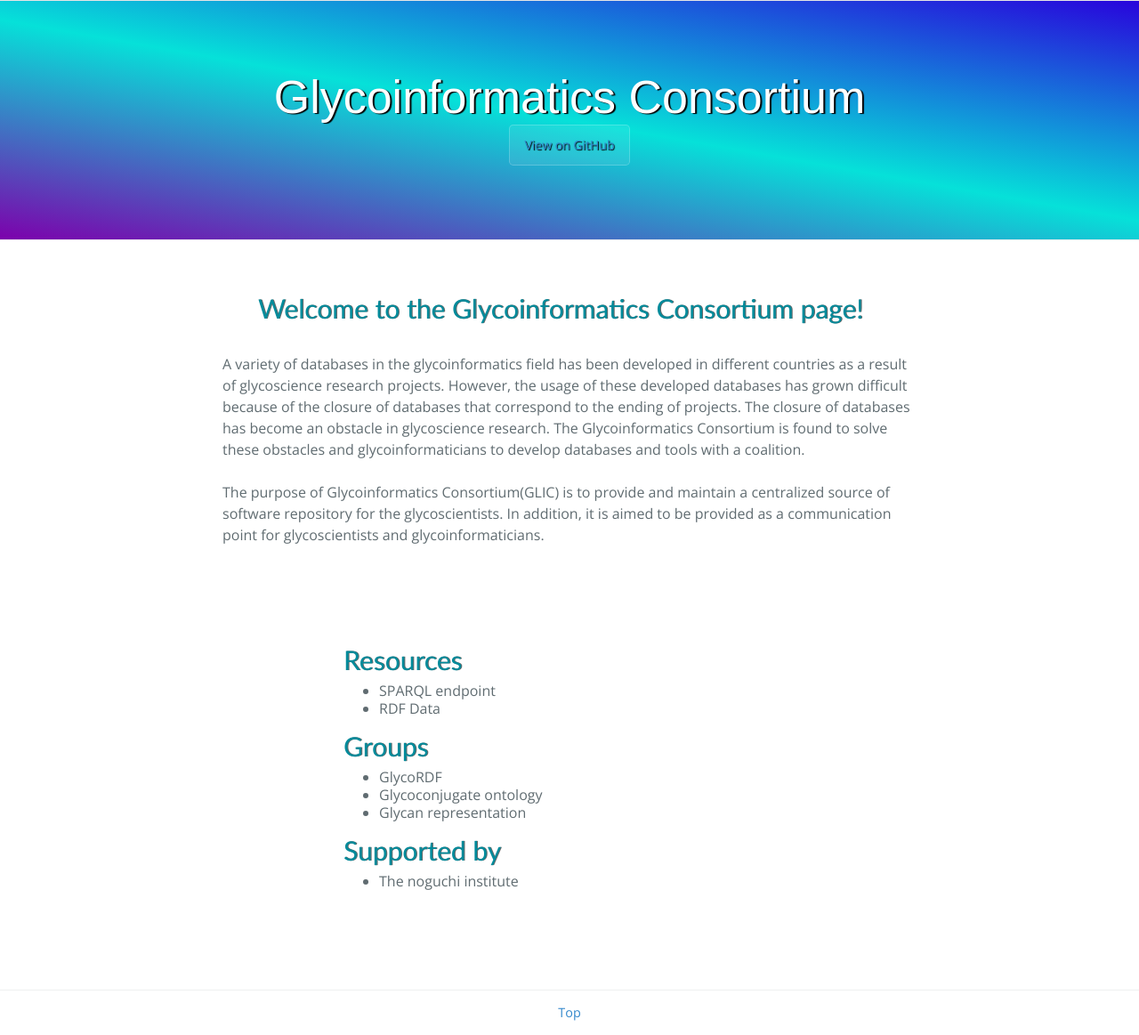
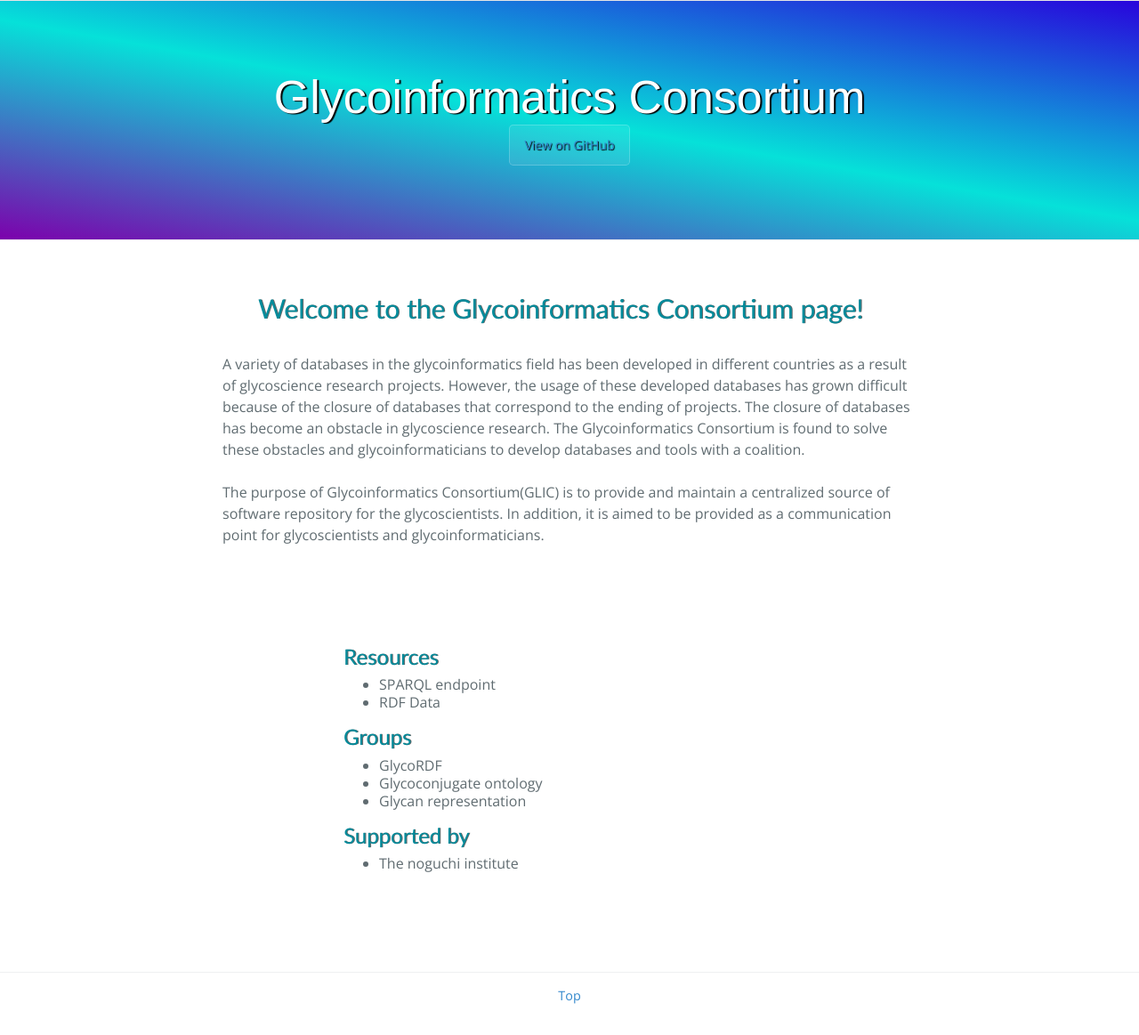
Before and after one commit to glycoinfo/www, a Jekyll site: the page built from index.md, in a window 1280 px wide. Shown: the whole page at 89% size. Built offline with Jekyll 4.4.1, drawn with Linux system fonts in a browser that asks for light colours; nearby versions of some CDN libraries; a script that is not in the unit is left out.

```diff
--- a/index.md
+++ b/index.md
@@ -3,14 +3,14 @@ title: Glycoinformatics Consortium (GLIC)
 layout: top
 ---
 
-## Resources
+### Resources
 * SPARQL endpoint
 * RDF Data
 
-## Groups
+### Groups
 * GlycoRDF
 * Glycoconjugate ontology
 * Glycan representation
 
-## Supported by
+### Supported by
 * The noguchi institute
```
